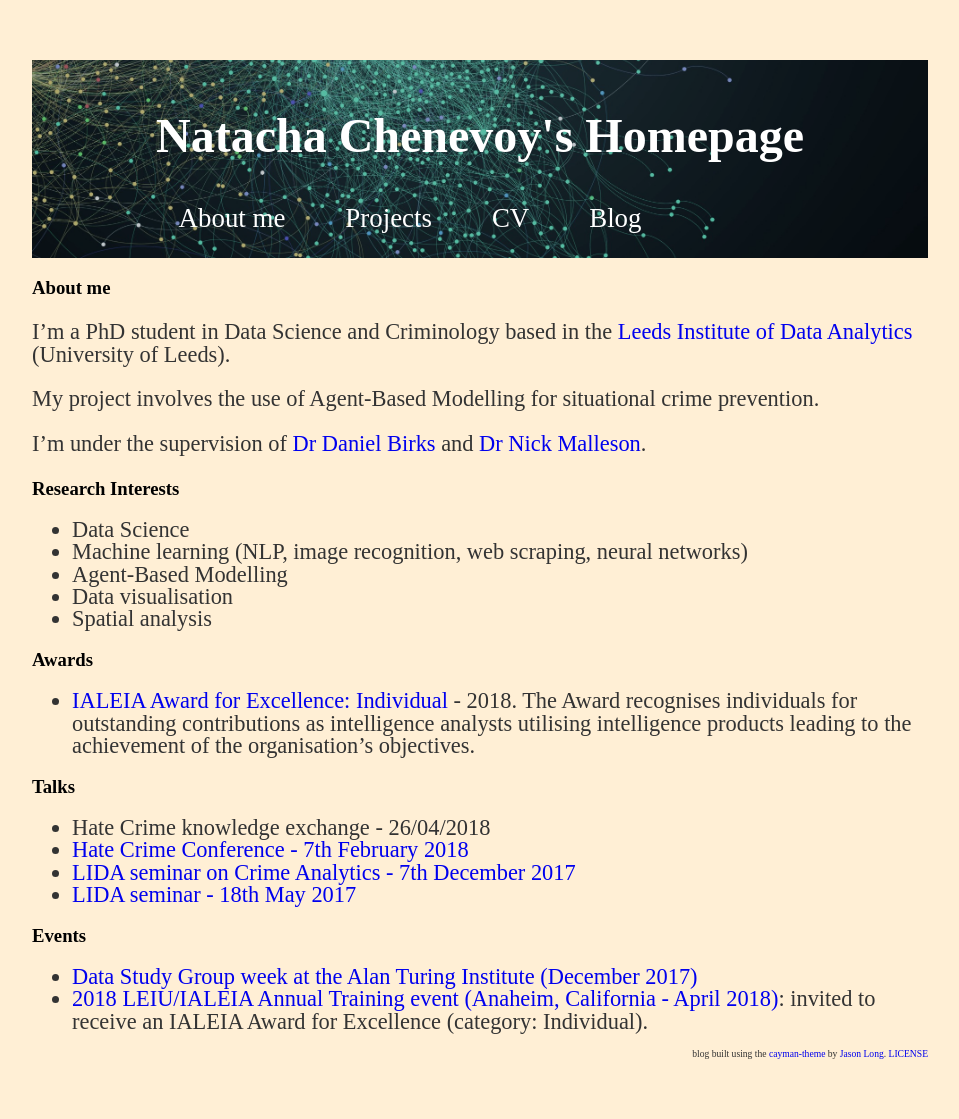
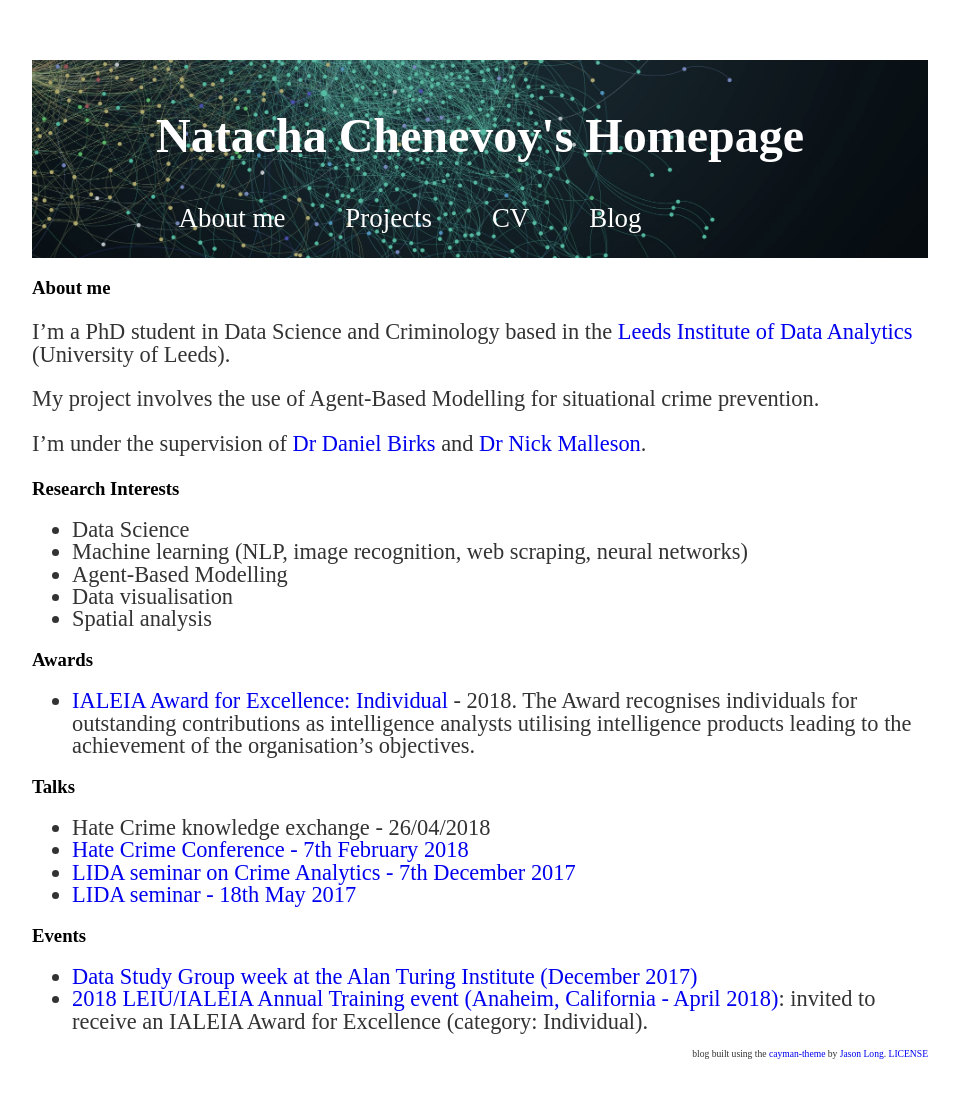
Before and after one commit to mednche/mednche.github.io, a Jekyll site: the page built from index.md, in a window 1280 px wide. Shown: the whole page, without its empty margins (160-1119 px from the left). Built offline with Jekyll 4.4.1, drawn with Linux system fonts in a browser that asks for light colours.

Commit message:
Update main.css

```diff
--- a/css/main.css
+++ b/css/main.css
@@ -2,7 +2,6 @@ body {
     margin: 60px auto;
     width: 70%;
     font-family: Fjord One;
-    background: #FFEFD5;
 }
 
 h1 {
```
